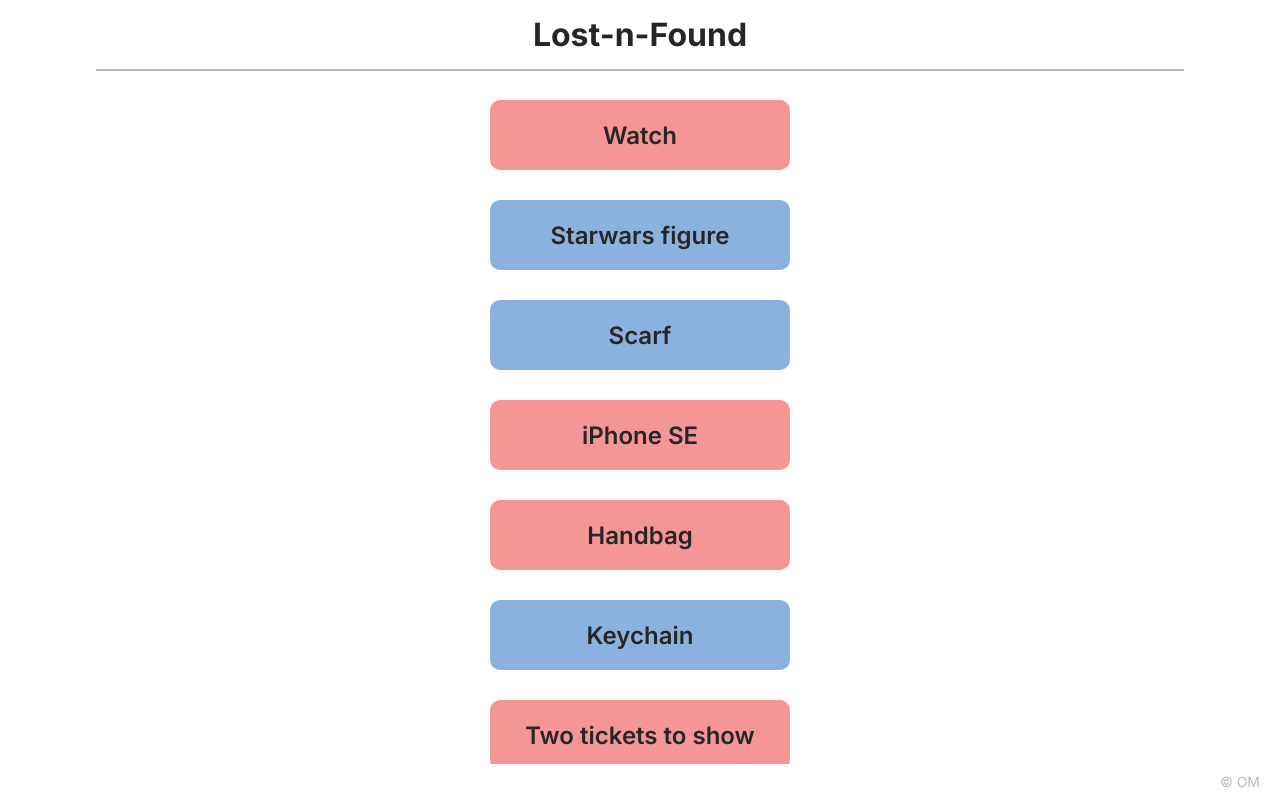
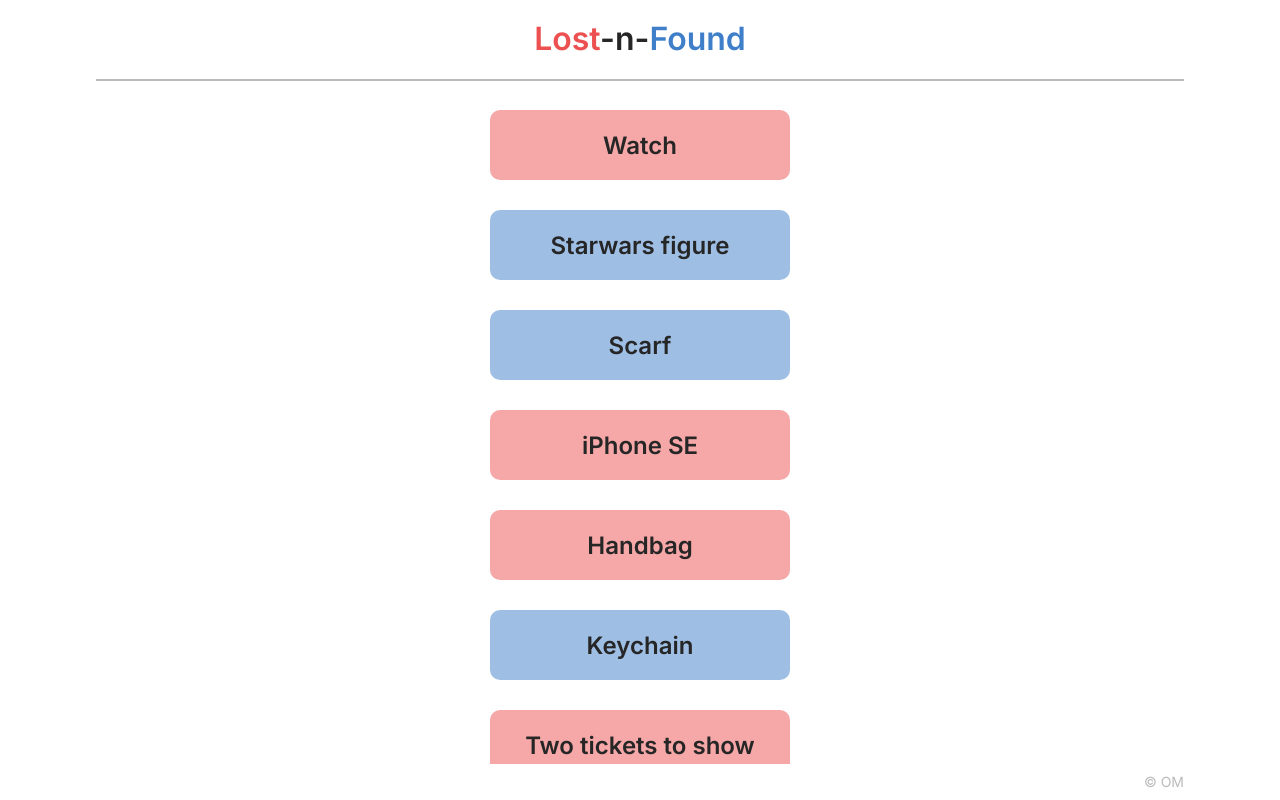
Before and after one commit to Olga-Mishareva/capstone-project-lost-n-found, a Next.js app: page / in a window 1280 px wide. Built offline with nearby package versions, Linux system fonts and the light colour scheme.

Commit message:
fix: change hadline colors for for an intuitive grasp of colour labels

```diff
--- a/components/Item.js
+++ b/components/Item.js
@@ -12,7 +12,7 @@ const StyledItem = styled.div`
   width: 300px;
   height: 70px;
   background-color: ${({ initialStatus }) =>
-    initialStatus ? "rgba(237, 80, 80, 0.6)" : "rgba(63, 127, 202, 0.6)"};
+    initialStatus ? "rgba(237, 80, 80, 0.5)" : "rgba(63, 127, 202, 0.5)"};
   border-radius: 10px;
   display: flex;
   justify-content: center;
--- a/components/Layout.js
+++ b/components/Layout.js
@@ -16,7 +16,7 @@ export function Layout({ children }) {
 
 const Wrapper = styled.div`
   display: grid;
-  grid-template-rows: 70px auto 36px;
+  grid-template-rows: 80px auto 36px;
   height: 100vh;
 `;
 
@@ -37,7 +37,7 @@ const Footer = styled.footer`
 
 const Copyright = styled.p`
   margin: 0;
-  padding: 10px 20px;
+  padding: 10px 7.5%;
   font-size: 14px;
   line-height: 16px;
   color: rgba(26, 26, 26, 0.3);
--- a/components/TitleBar.js
+++ b/components/TitleBar.js
@@ -3,7 +3,9 @@ import styled from "styled-components";
 export function TitleBar() {
   return (
     <StyledHeader>
-      <Headline>Lost-n-Found</Headline>
+      <Headline>
+        <LostSpan>Lost</LostSpan>-n-<FoundSpan>Found</FoundSpan>
+      </Headline>
     </StyledHeader>
   );
 }
@@ -15,9 +17,19 @@ const StyledHeader = styled.header`
 `;
 
 const Headline = styled.h1`
-  font-weight: 700;
+  margin: 0;
+  font-weight: 600;
+  line-height: 40px;
   width: 85%;
   border-bottom: 2px solid rgba(26, 26, 26, 0.3);
-  padding: 15px 0;
+  padding: 20px 0;
   text-align: center;
 `;
+
+const LostSpan = styled.span`
+  color: var(--lost-color);
+`;
+
+const FoundSpan = styled.span`
+  color: var(--found-color);
+`;
```
